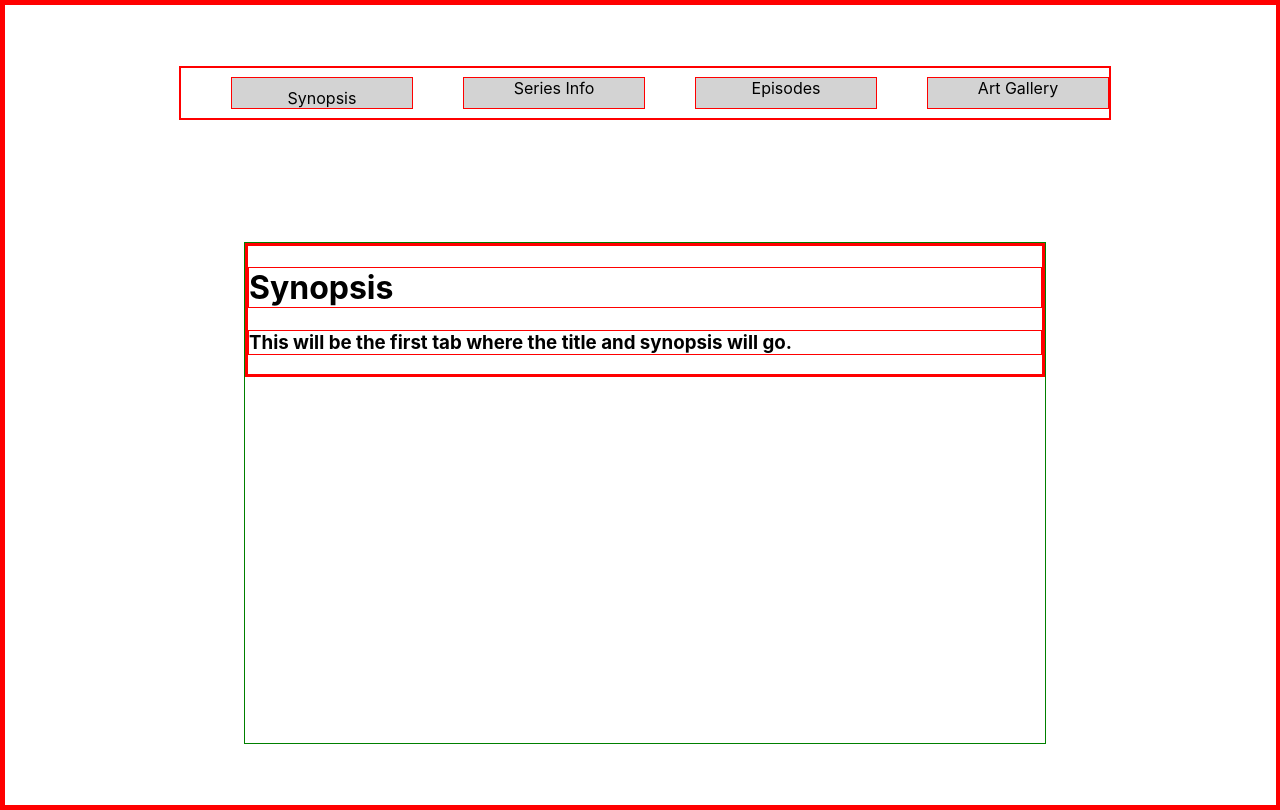
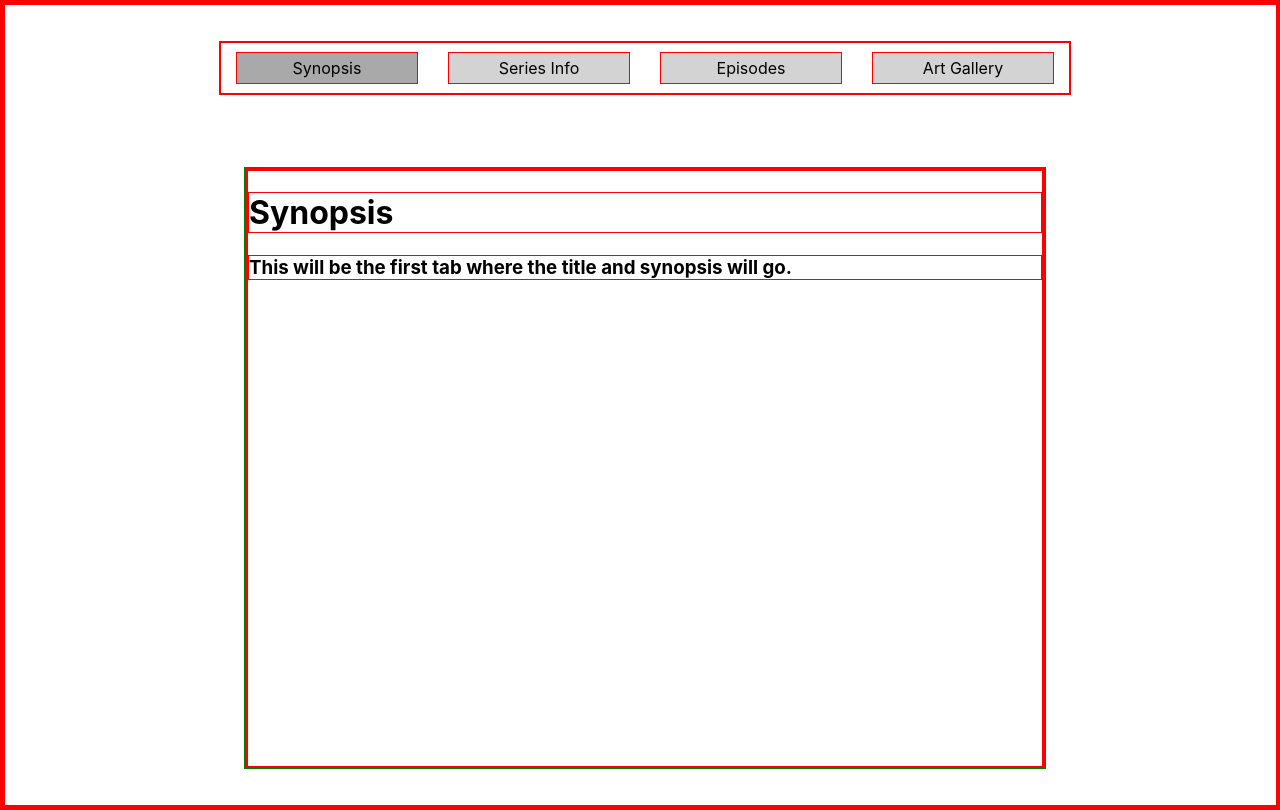
Before and after one commit to mraznick/api-ui-pattern-project, a React (Create React App) app in the folder project-6/: page / in a window 1280 px wide. Built offline with nearby package versions, Linux system fonts and the light colour scheme.

Commit message:
more css

```diff
--- a/project-6/src/App.css
+++ b/project-6/src/App.css
@@ -15,7 +15,7 @@
   border: 1px solid green;
   display: flex;
   flex-direction: column;
-  height: 500px;
+  height: 600px;
   width: 800px;
 }
 
@@ -23,12 +23,15 @@
   display: flex;
   flex-direction: column;
   align-content: center;
+  align-items: center;
+  justify-items: center;
+  justify-content: center;
   width: 180px;
   background: lightgray;
-  align-items: center;
-  justify-items: center;
-  margin-left: 50px;
+  margin-left: 15px;
+  margin-right: 15px;
   height: 30px;
+  cursor: pointer;
 }
 
 .content {
@@ -40,9 +43,29 @@
   flex-direction: column-reverse;
 }
 
+.active-content {
+  height: 100%;
+}
+
+.active-tab {
+  background-color: darkgray;
+}
+
 .tabs-container {
   display: flex;
   flex-direction: row;
   align-items: center;
   height: 50px;
+  padding: 0;
 }
+
+.content-component {
+  display: flex;
+  height: 100%;
+  width: inherit;
+}
+
+#synopsis-component, #episodes-component, #gallery-component, #series-info-component {
+  height: 100%;
+  width: 100%;
+}
--- a/project-6/src/Episodes.jsx
+++ b/project-6/src/Episodes.jsx
@@ -1,6 +1,6 @@
 const Episodes = () => {
   return (
-    <div>
+    <div id="episodes-component">
       <h1>Episodes</h1>
       <h3>This tab will include a list of episodes with their respective image covers</h3>
       <h5>I may include episode descriptions as well</h5>
--- a/project-6/src/Gallery.jsx
+++ b/project-6/src/Gallery.jsx
@@ -1,6 +1,6 @@
 const Gallery = () => {
   return (
-    <div>
+    <div id="gallery-component">
       <h1>This is where a bunch of images will go</h1>
     </div>
   )
--- a/project-6/src/SeriesInfo.jsx
+++ b/project-6/src/SeriesInfo.jsx
@@ -1,6 +1,6 @@
 const SeriesInfo = () => {
   return (
-    <div>
+    <div id="series-info-component">
       <h1>Series Info</h1>
       <h3>This is where info on the series will go</h3>
       <h5>including start/end dates, episode count, ratings, etc.</h5>
--- a/project-6/src/Synopsis.jsx
+++ b/project-6/src/Synopsis.jsx
@@ -1,6 +1,6 @@
 const Synopsis = () => {
   return (
-    <div>
+    <div id="synopsis-component">
       <h1>Synopsis</h1>
       <h3>This will be the first tab where the title and synopsis will go.</h3>
     </div>
--- a/project-6/src/Tabs.jsx
+++ b/project-6/src/Tabs.jsx
@@ -49,23 +49,23 @@ const [current, setCurrent] = useState(1)
       <div
         className={current === 1 ? "content active-content" : "content"}
         id="synopsis">
-        <div><Synopsis /></div>
+        <div className="content-component" id="synopsis"><Synopsis /></div>
       </div>
 
       <div
         className={current === 2 ? "content active-content" : "content"}
         id="series-info">
-        <div><SeriesInfo /></div>
+        <div className="content-component" id="series-info"><SeriesInfo /></div>
       </div>
 
       <div className={current === 3 ? "content active-content" : "content"}
         id="episodes">
-        <div><Episodes /></div>
+        <div className="content-component" id="episodes"><Episodes /></div>
       </div>
 
       <div className={current === 4 ? "content active-content" : "content"}
         id="art-gallery">
-        <div><Gallery /></div>
+        <div className="content-component" id="gallery"><Gallery /></div>
         </div>
         </div>
 
```
